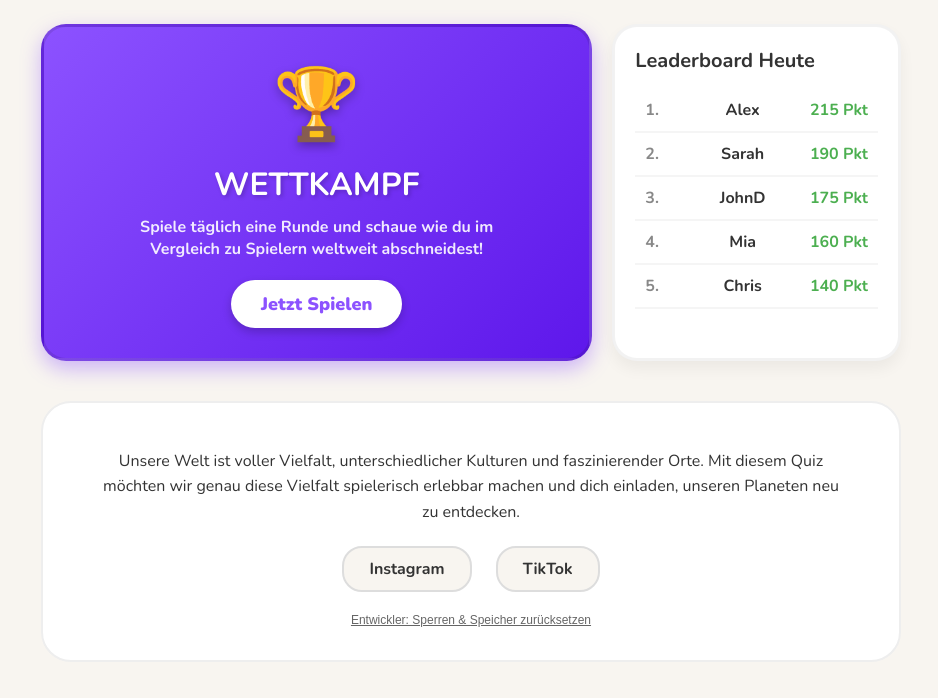
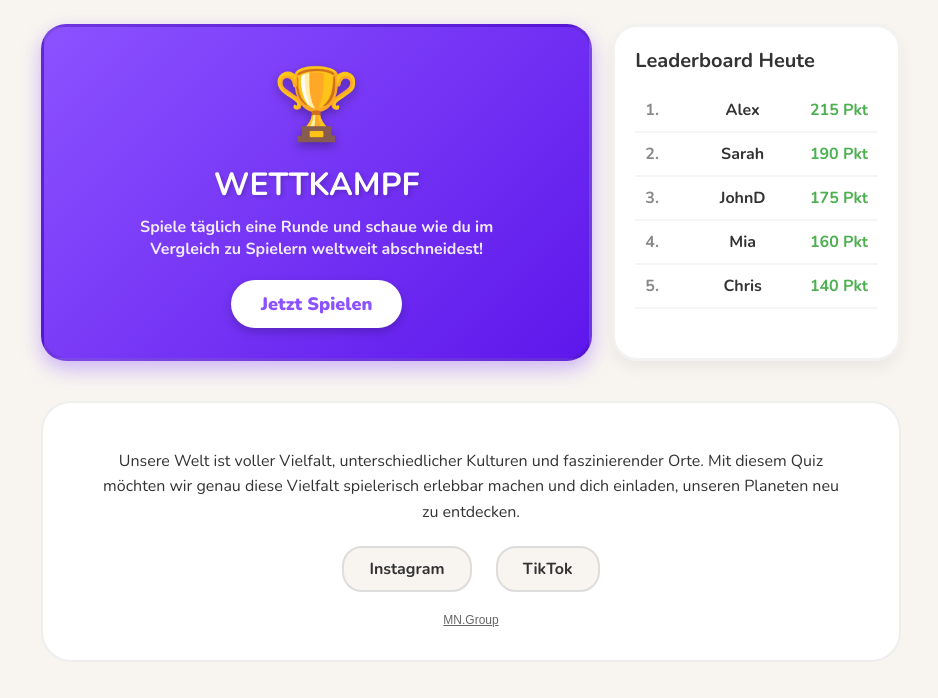
Before and after one commit to moritznonn-prog/Geo.Shape, a plain HTML site: page index.html in a window 1280 px wide. Shown: the part 772-1470 px from the top of the page, without its empty margins (169-1107 px from the left). Drawn offline with nearby package versions, Linux system fonts and the light colour scheme.

```diff
--- a/index.html
+++ b/index.html
@@ -439,7 +439,7 @@
             </div>
 
             <button onclick="localStorage.clear(); location.reload();" style="margin-top:20px; font-size:12px; opacity:0.6; border:none; background:transparent; cursor:pointer; text-decoration: underline;">
-                Entwickler: Sperren & Speicher zurücksetzen
+                MN.Group
             </button>
         </div>
     </div>
```
